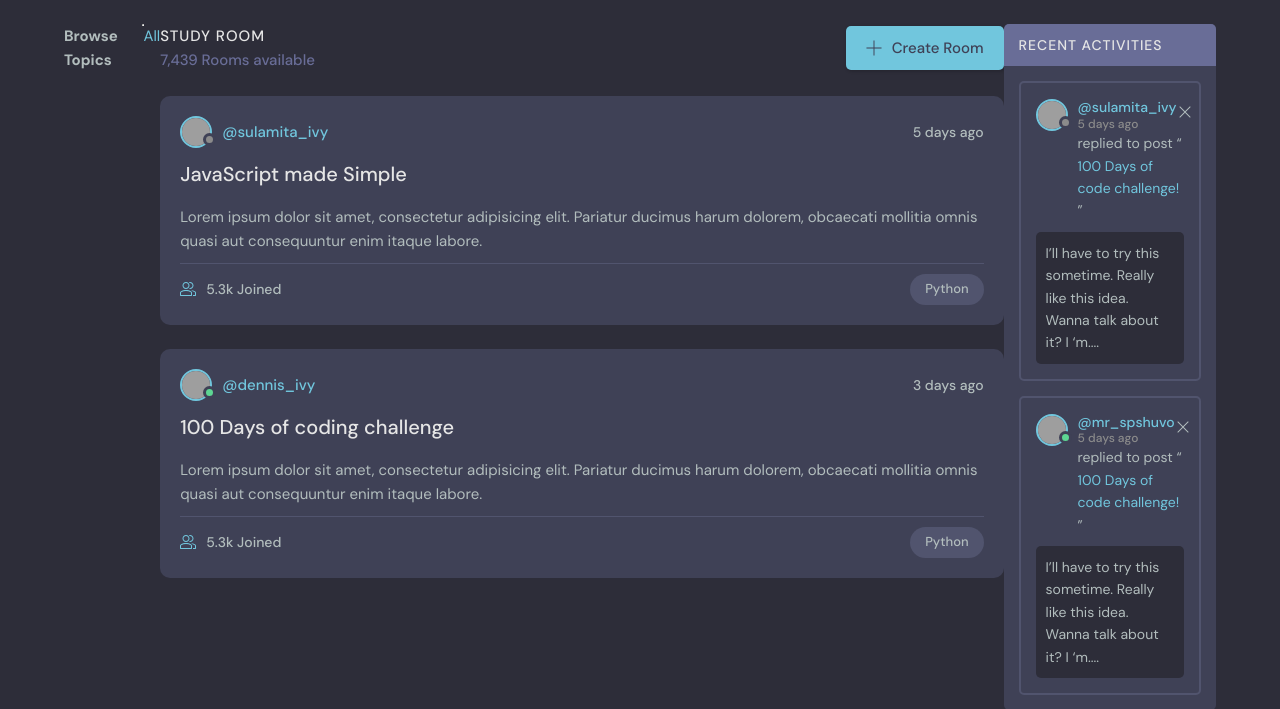
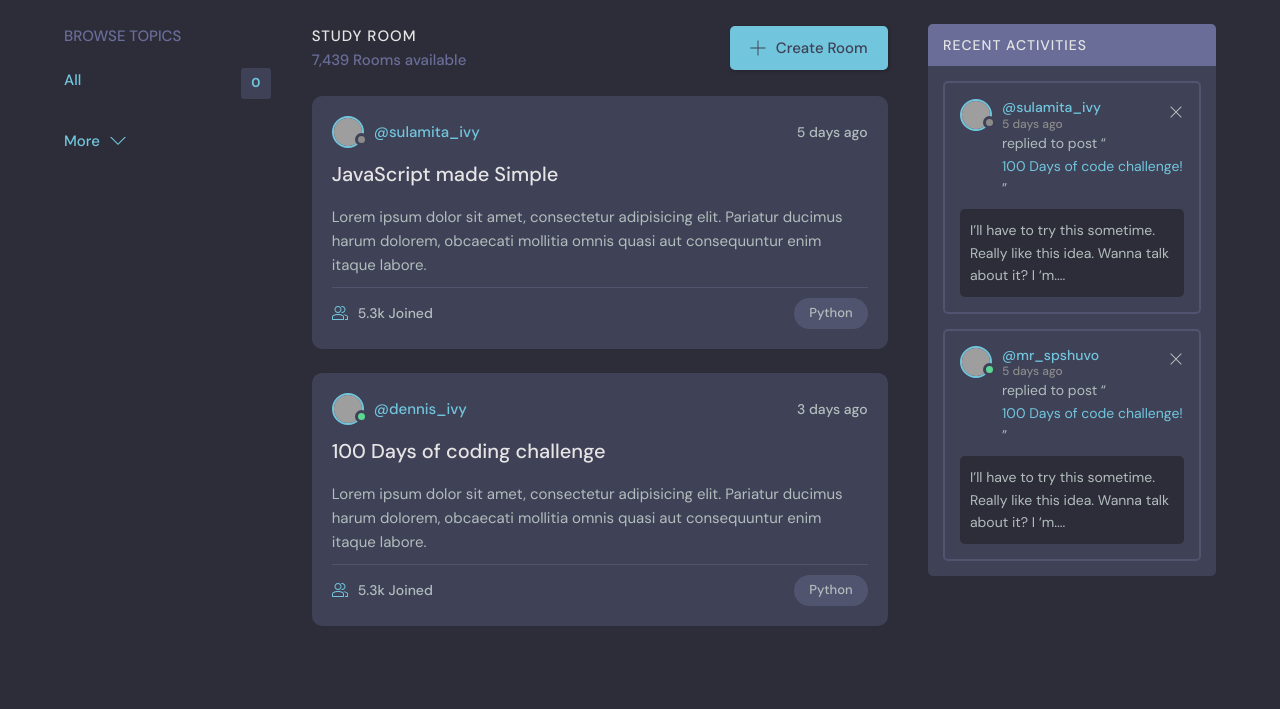
Before and after one commit to quevinrai/studybud, a Django app: page / in a window 1280 px wide. Shown: the part 76-785 px from the top of the page. Run offline with Django 4.2, Linux system fonts and the light colour scheme; data that the repository does not hold is empty; grey boxes are pictures that could not be loaded.

Commit message:
Import deleted code from home.html

```diff
--- a/base/templates/base/topics_component.html
+++ b/base/templates/base/topics_component.html
@@ -1,8 +1,25 @@
-<h3>Browse Topics</h3>
-<hr>
+<div class="topics">
+    <div class="topics__header">
+        <h2>Browse Topics</h2>
+    </div>
+    <ul class="topics__list">
+        <li>
+            <a href="{% url 'home' %}" class="active">All <span>{{topics.count}}</span></a>
+        </li>
 
-<div>
-    <a href="{% url 'home' %}">All</a>
+        {% for topic in topics %}
+            <li>
+                <a href="{% url 'home' %}?q={{topic.name}}">{{topic.name}} <span>{{topic.room_set.all.count}}</span></a>
+            </li>
+        {% endfor %}
+    </ul>
+    <a class="btn btn--link" href="topics.html">
+        More
+        <svg version="1.1" xmlns="http://www.w3.org/2000/svg" width="32" height="32" viewBox="0 0 32 32">
+        <title>chevron-down</title>
+        <path d="M16 21l-13-13h-3l16 16 16-16h-3l-13 13z"></path>
+        </svg>
+    </a>
 </div>
 
 {% for topic in topics %}
```
